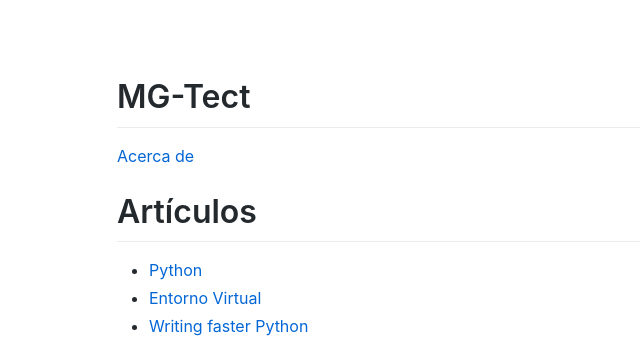
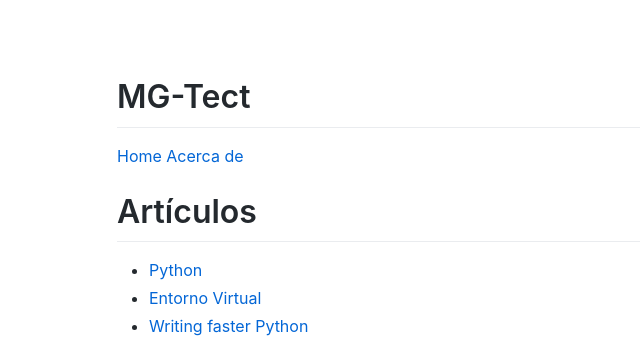
Before and after one commit to Akira3030/formacion, a Jekyll site: the page built from index.md, in a window 1280 px wide. Shown: the top 340 px of the page, without its empty margins (78-718 px from the left). Built offline with Jekyll 4.4.1, drawn with Linux system fonts in a browser that asks for light colours; emoji names are drawn with the system emoji font.

Commit message:
Update default.html

```diff
--- a/_layouts/default.html
+++ b/_layouts/default.html
@@ -28,6 +28,7 @@
         <header>
             <div>
                 <h1 style="font-color:green">MG-Tect</h1>
+                <a href="{{ site.site_url }}/index.html">Home</a>
                 <a href="{{ site.site_url }}/pages/about.html">Acerca de</a>
             </div>
         </header>
```
